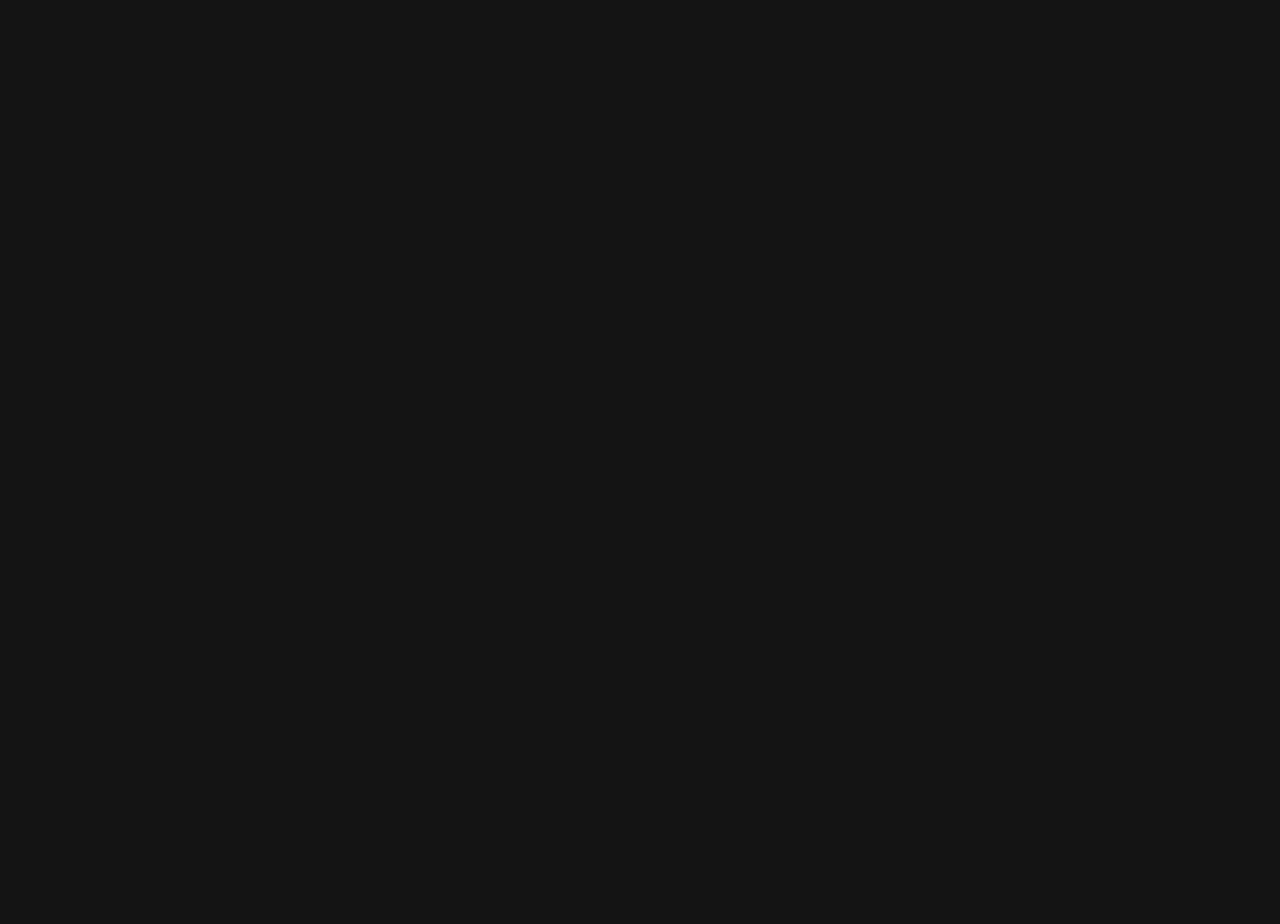
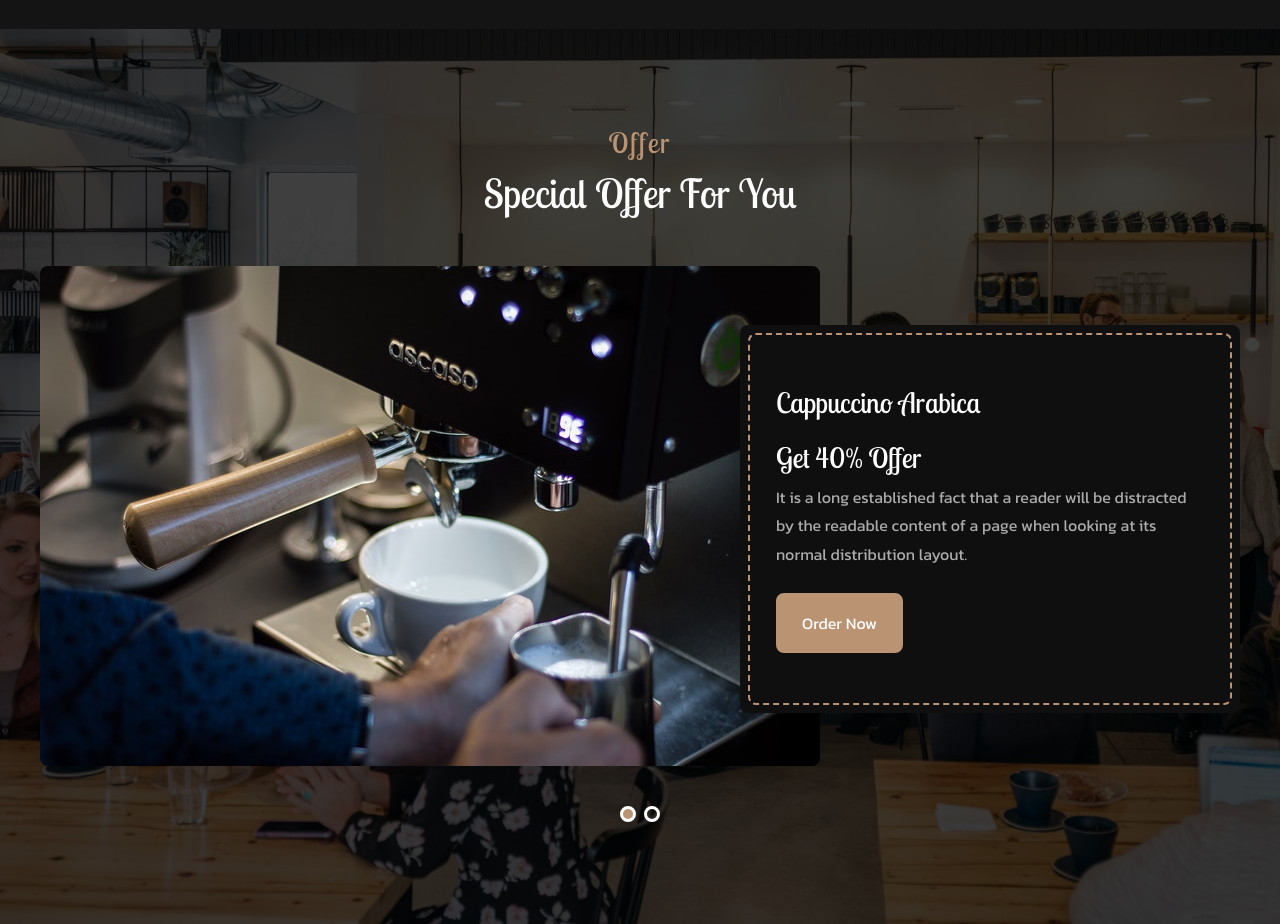
Before and after one commit to Aymin2001/Coffee-Website, a React (Create React App) app: page / in a window 1280 px wide. Shown: the part 5640-6564 px from the top of the page. Before the commit the page ends 5669 px from the top, so only its background shows below. Built offline with nearby package versions, Linux system fonts and the light colour scheme.

Commit message:
Added Offer Section

```diff
--- a/package.json
+++ b/package.json
@@ -10,6 +10,7 @@
     "react-dom": "^18.2.0",
     "react-icons": "^4.10.1",
     "react-scripts": "5.0.1",
+    "swiper": "^10.1.0",
     "web-vitals": "^2.1.4"
   },
   "scripts": {
--- a/src/App.js
+++ b/src/App.js
@@ -7,6 +7,7 @@ import Menu from './Components/Menu/Menu';
 import Choose from './Components/Choose/Choose';
 import Stats from './Components/Stats/Stats';
 import Gallery from './Components/Gallery/Gallery';
+import Offer from './Components/Offer/Offer';
 function App() {
   return (
     <>
@@ -18,6 +19,7 @@ function App() {
   <Choose/>
   <Stats/>
   <Gallery/>
+  <Offer/>
     </>
   );
 }
--- /dev/null
+++ b/src/Components/Offer/Offer.css
@@ -0,0 +1,69 @@
+.Offer-header {
+  text-align: center;
+  margin-bottom: 3rem !important;
+}
+.Offer-Section {
+  background: url(../../assets//images/bg.jpg) center/cover fixed;
+  position: relative;
+  padding-block: 6rem;
+}
+.Offer-Section::before {
+  content: "";
+  position: absolute;
+  top: 0;
+  left: 0;
+  width: 100%;
+  height: 100%;
+  background-color: var(--hsla);
+}
+.Offer-Item {
+  display: grid;
+  grid-template-columns: 7fr 5fr;
+  align-items: center;
+}
+.Offer-Img-Wrapper {
+  margin-right: -5rem;
+}
+.Offer-Content {
+  background-color: var(--container-color);
+  padding: 3.75rem 2.25rem;
+  position: relative;
+}
+.Offer-Content::before {
+  content: "";
+  position: absolute;
+  inset: 0.5rem;
+  border: 2px dashed var(--first-color);
+}
+.Offer-Image,
+.Offer-Content::before,
+.Offer-Content {
+  border-radius: var(--radius);
+}
+.Offer-Title {
+  font-size: var(--h2-font-size);
+  margin-bottom: 1.25rem;
+}
+.Offer-discount {
+  font-family: var(--second-font);
+  font-size: var(--h2-font-size);
+  color: var(--title-color);
+  font-weight: var(--weight-500);
+}
+.Offer-desc {
+  margin-block: 0.5rem 1.5rem;
+}
+.swiper-pagination {
+  position: initial;
+  margin-top: 2rem;
+}
+.swiper-pagination-bullet {
+  width: 16px;
+  height: 16px;
+  border: 3px solid var(--title-color);
+  background-color: transparent;
+  opacity: 1;
+}
+.swiper-pagination-bullet-active {
+  background-color: var(--first-color);
+}
--- /dev/null
+++ b/src/Components/Offer/Offer.js
@@ -0,0 +1,43 @@
+import React from "react";
+import { Swiper, SwiperSlide } from "swiper/react";
+import "swiper/css";
+import "swiper/css/pagination";
+import { Pagination } from "swiper/modules";
+import { offer } from "../../assets/Data";
+import "./Offer.css";
+function Offer() {
+  return (
+    <section className="Offer-Section" id="Offer">
+      <h2 className="section-title Offer-header" data-title="Offer">
+        Special Offer For You
+      </h2>
+
+      <Swiper
+        spaceBetween={30}
+        pagination={{ clickable: true }}
+        modules={[Pagination]}
+        className="container"
+      >
+        {offer.map(({ img, title, discount, description }, index) => {
+          return (
+            <SwiperSlide className="Offer-Item" key={index}>
+              <div className="Offer-Img-Wrapper">
+                <img src={img} alt="" className="Offer-Image" />
+              </div>
+              <div className="Offer-Content">
+                <h3 className="Offer-Title">{title}</h3>
+                <span className="Offer-discount">{discount}</span>
+                <p className="Offer-desc">{description}</p>
+                <a href="/" className="btn">
+                  Order Now
+                </a>
+              </div>
+            </SwiperSlide>
+          );
+        })}
+      </Swiper>
+    </section>
+  );
+}
+
+export default Offer;
```
Also changed, not shown: 1 other file (tests, documents, lock files or other folders).
